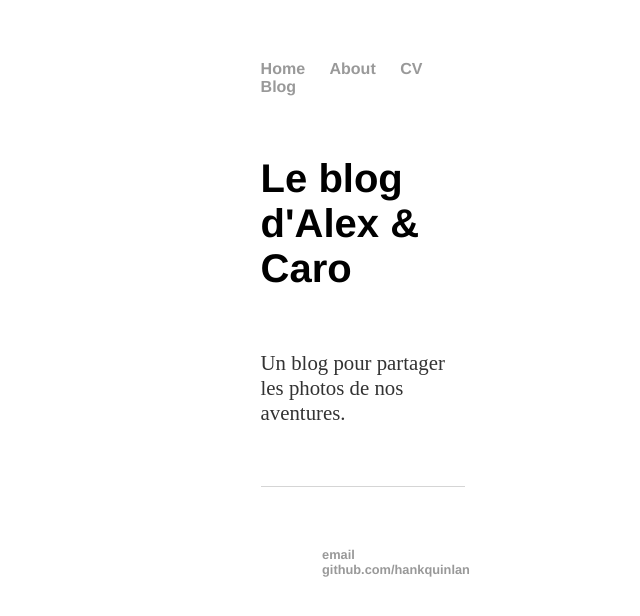
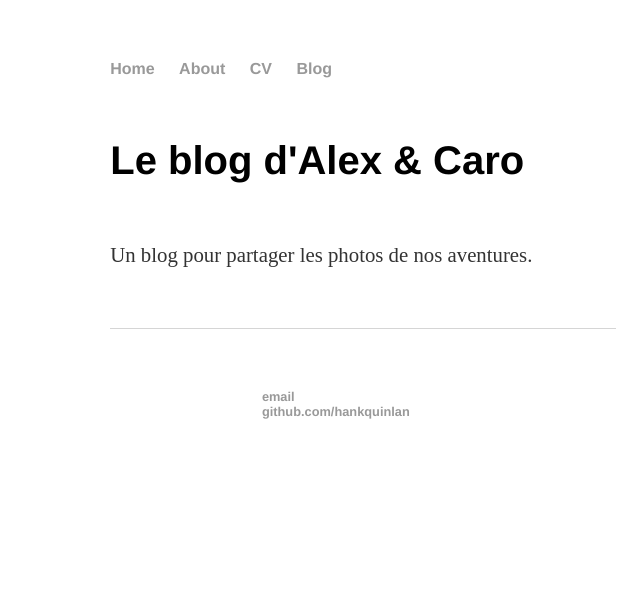
Before and after one commit to alexkrushnisky/art_alexandrekrushnisky, a Jekyll site: the page built from index.html, in a window 1280 px wide. Shown: the top 616 px of the page, without its empty margins (277-917 px from the left). Built offline with Jekyll 4.4.1, drawn with Linux system fonts in a browser that asks for light colours.

Commit message:
Update main.css

```diff
--- a/css/main.css
+++ b/css/main.css
@@ -1,7 +1,3 @@
-body {
-    margin: 60px auto;
-    width: 40%;
-}
 nav ul, footer ul {
     font-family:'Helvetica', 'Arial', 'Sans-Serif';
     padding: 0px;
```
